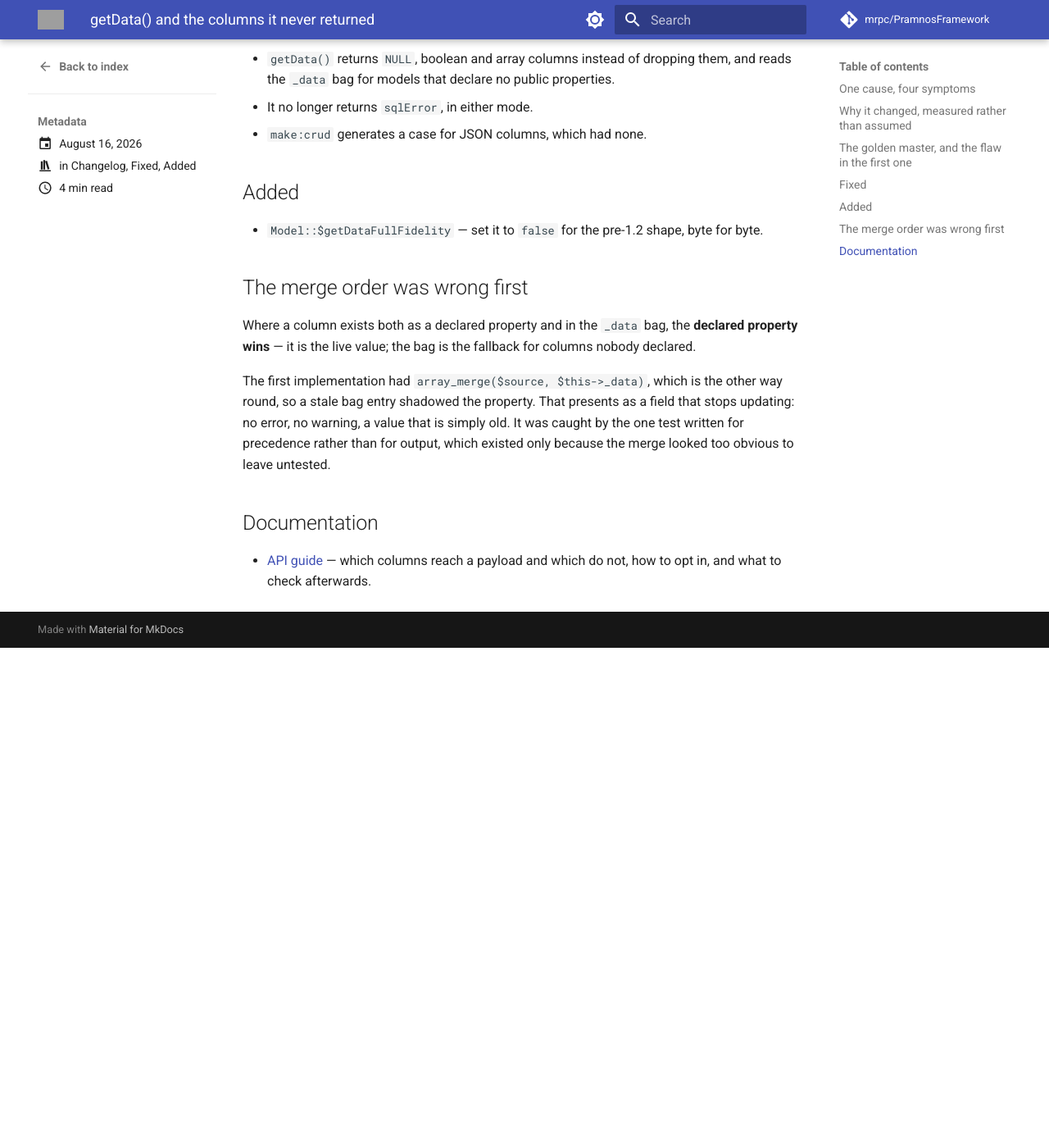
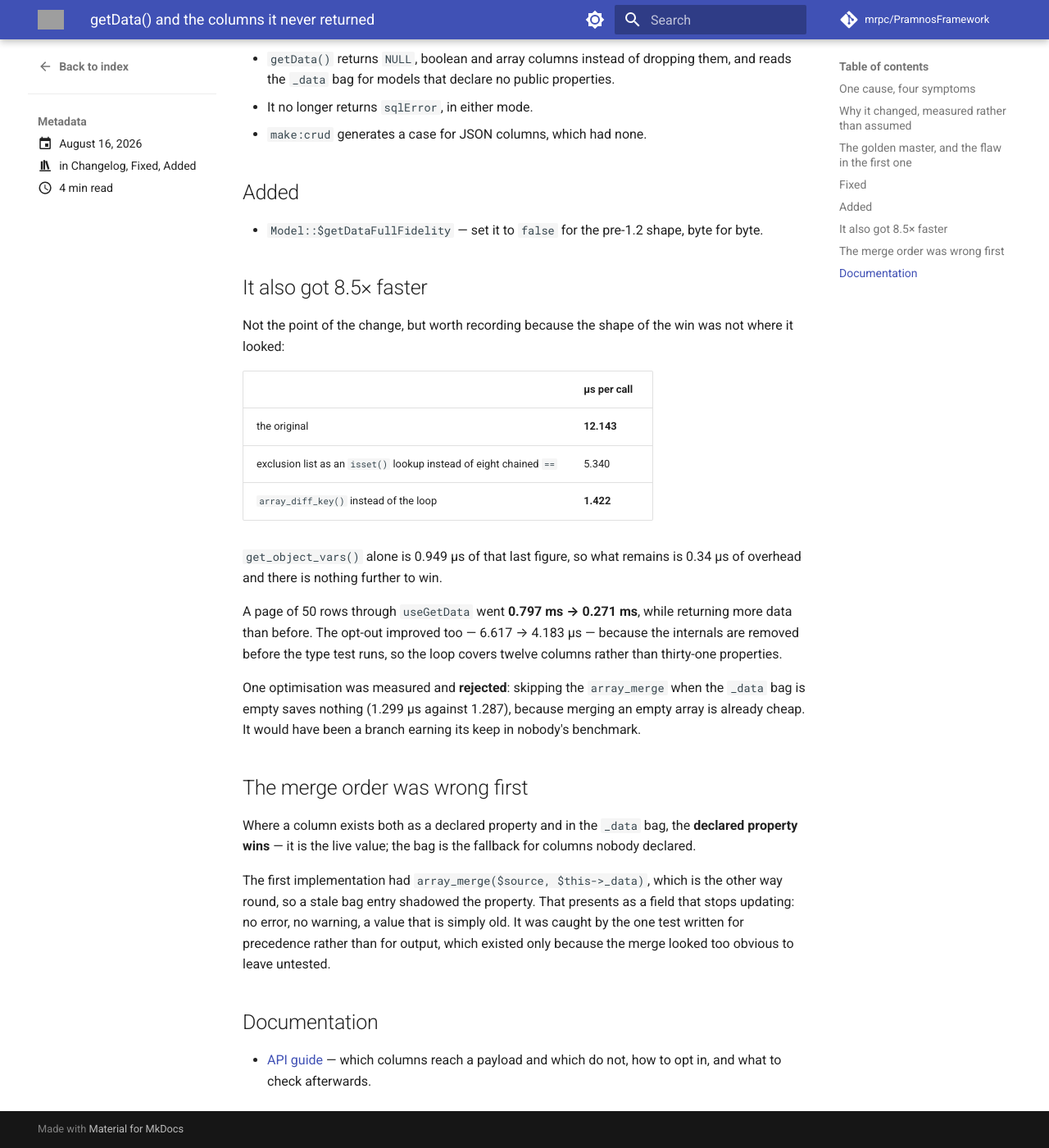
Before and after one commit to mrpc/PramnosFramework, an MkDocs documentation site: the page built from docs/version-history/posts/2026-08-16-getdata-and-the-columns-it-never-returned.md, in a window 1280 px wide and 1400 px high, scrolled down 2449 px. Shown: the whole window at 82% size. Built offline with MkDocs 1.6.1 and Material for MkDocs 9.7.7, drawn with Linux system fonts in a browser that asks for light colours; comment, search, counter and statistics services are not loaded; before the commit the page ends 3239 px from its top, so only the background shows below that; grey boxes are pictures that could not be loaded.

Commit message:
perf(model): getData() is 8.5x faster, from one C-level call
The loop tested every property against the exclusion list; array_diff_key() does
it in one call. Measured on a model with twelve columns and nineteen internals:

  original (eight chained == per property)   12.143 us
  exclusion list as an isset() lookup         5.340 us
  array_diff_key() instead of the loop        1.422 us

get_object_vars() alone is 0.949 us of that last figure, so 0.34 us of overhead
remains and there is nothing further to win here.

A page of 50 rows through useGetData went 0.797 ms to 0.271 ms while returning
more data than it used to. The opt-out improved as well, 6.617 to 4.183 us,
because the internals are gone before the type test runs — the loop now covers
twelve columns rather than thirty-one properties.

One idea was measured and rejected: skipping the array_merge when the _data bag
is empty saves nothing (1.299 against 1.287), because merging an empty array is
already cheap. It would have been a branch earning its keep in nobody's
benchmark.

```diff
--- a/docs/version-history/posts/2026-08-16-getdata-and-the-columns-it-never-returned.md
+++ b/docs/version-history/posts/2026-08-16-getdata-and-the-columns-it-never-returned.md
@@ -121,6 +121,30 @@ Six of the fourteen tests fail if the default is flipped to full fidelity.
 - `Model::$getDataFullFidelity` — set it to `false` for the pre-1.2 shape, byte for
   byte.
 
+## It also got 8.5× faster
+
+Not the point of the change, but worth recording because the shape of the win was not
+where it looked:
+
+| | µs per call |
+| --- | --- |
+| the original | **12.143** |
+| exclusion list as an `isset()` lookup instead of eight chained `==` | 5.340 |
+| `array_diff_key()` instead of the loop | **1.422** |
+
+`get_object_vars()` alone is 0.949 µs of that last figure, so what remains is 0.34 µs of
+overhead and there is nothing further to win.
+
+A page of 50 rows through `useGetData` went **0.797 ms → 0.271 ms**, while returning
+more data than before. The opt-out improved too — 6.617 → 4.183 µs — because the
+internals are removed before the type test runs, so the loop covers twelve columns
+rather than thirty-one properties.
+
+One optimisation was measured and **rejected**: skipping the `array_merge` when the
+`_data` bag is empty saves nothing (1.299 µs against 1.287), because merging an empty
+array is already cheap. It would have been a branch earning its keep in nobody's
+benchmark.
+
 ## The merge order was wrong first
 
 Where a column exists both as a declared property and in the `_data` bag, the **declared
```
Also changed, not shown: 1 other file.
